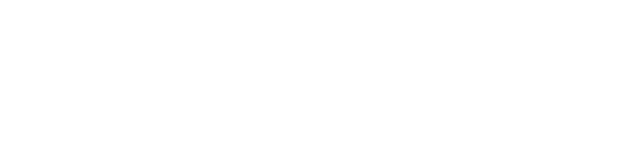
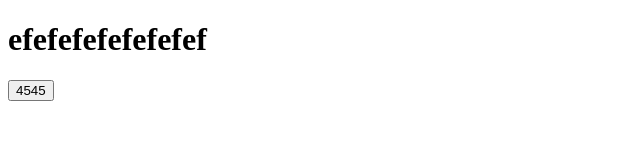
Before and after one commit to Gugo888/mix, a plain HTML site: page index.html in a window 1280 px wide. Shown: the whole page, without its empty margins (0-640 px from the left). Drawn offline with Linux system fonts and the light colour scheme.

Commit message:
eli nor baner

```diff
--- a/index.html
+++ b/index.html
@@ -12,7 +12,8 @@
 </head>
 
 <body>
-
+    <h1>efefefefefefefef</h1>
+    <button onclick="f()">4545</button>
 </body>
 
 </html>
--- a/script.js
+++ b/script.js
@@ -94,3 +94,7 @@
 // console.log(x(10));
 // console.log(x(30));
 // console.log(x(50));
+
+function f() {
+    console.log('barev dzez')
+}
```
